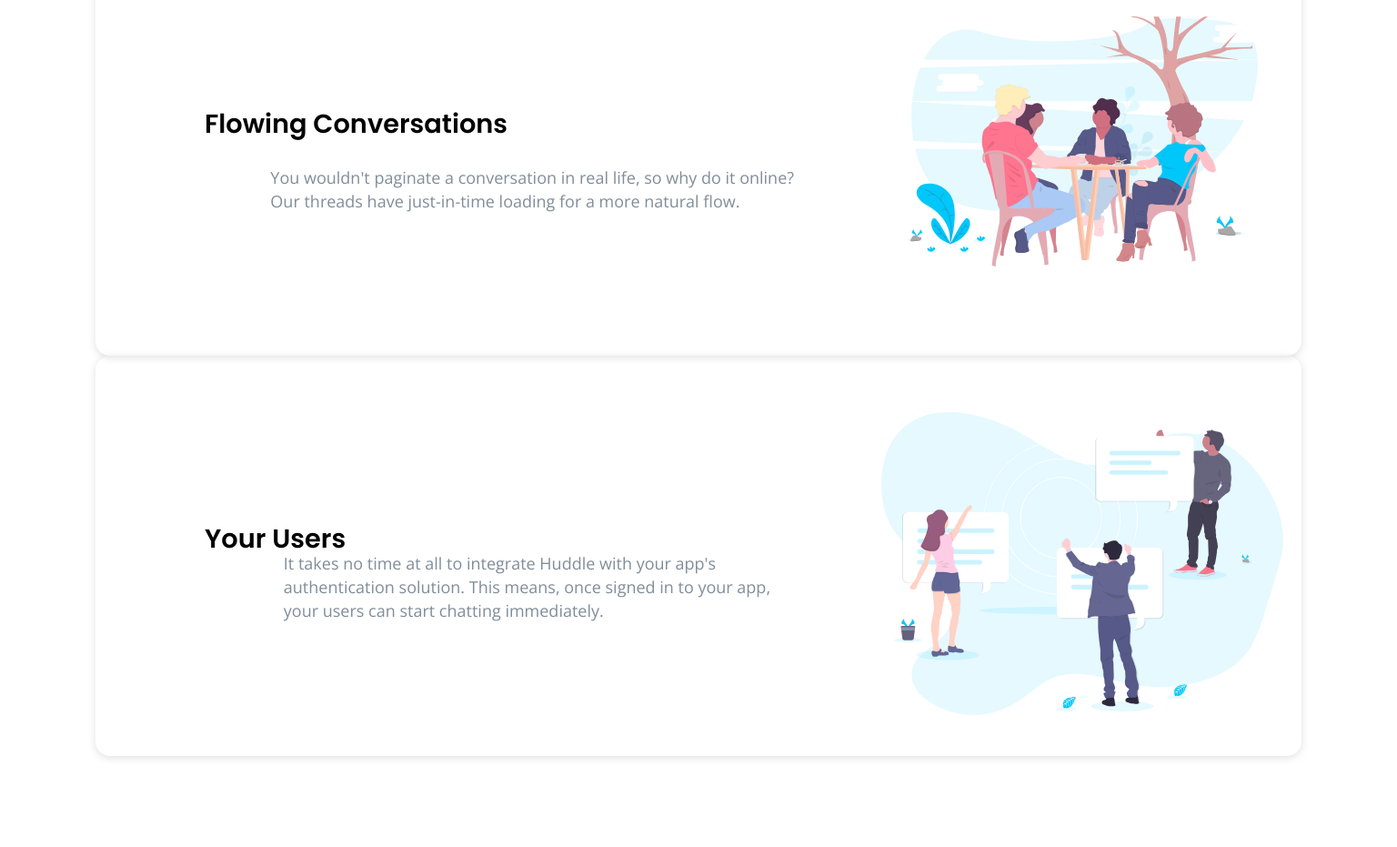
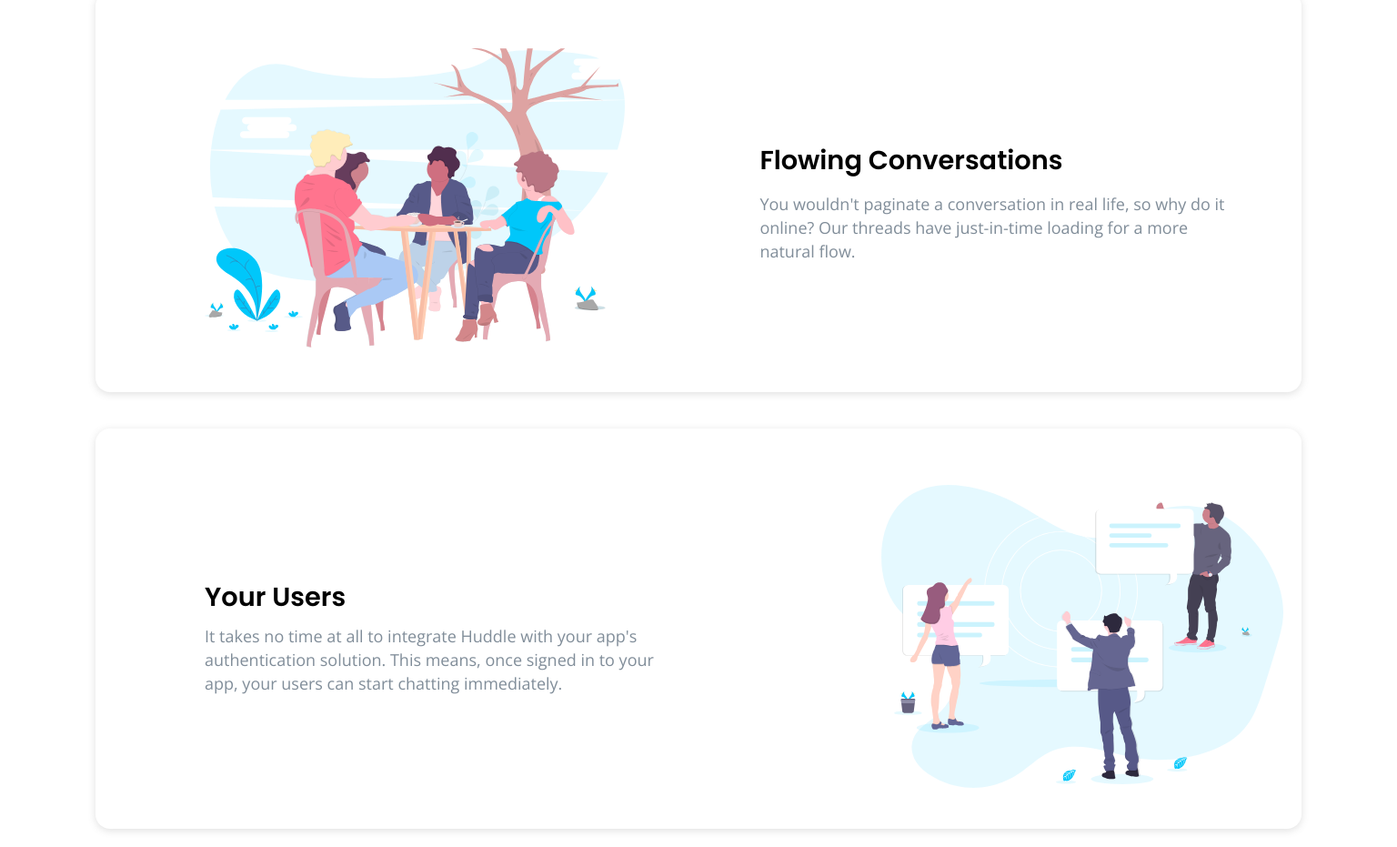
Before and after one commit to kcredd-y/Huddle-landing-page-with-alternating-feature-blocks, a plain HTML site: page index.html in a window 1536 px wide. Shown: the part 1422-2353 px from the top of the page at 91% size. Drawn offline with nearby package versions, Linux system fonts and the light colour scheme.

Commit message:
card update

```diff
--- a/index.html
+++ b/index.html
@@ -62,15 +62,15 @@
           with a feedback form.
         </p>
       </div>
-      <div class="card">
+      <div class="card" id="card__flowing">
         <img
           src="./images/illustration-flowing-conversation.svg"
           alt="three people sitting around the table"
-          class="card__image"
-          id="flowing"
+          class="card__image "
+          id="flowing__image"
         />
 
-        <h2 class="card__header">Flowing Conversations</h2>
+        <h2 class="card__header" id="flowing_header">Flowing Conversations</h2>
         <p class="card__description" id="flowing_description">
           You wouldn't paginate a conversation in real life, so why do it
           online? Our threads have just-in-time loading for a more natural flow.
--- a/style.css
+++ b/style.css
@@ -327,7 +327,7 @@ span:hover {
   }
 
   .card {
-    margin: 0;
+    margin: 40px 0 0 0;
     display: grid;
     padding-left: 120px;
     grid-template-columns: 0.6fr 0.4fr;
@@ -353,4 +353,36 @@ span:hover {
     padding-right: 12%;
     font-size: 18px;
   }
+
+  #card__flowing {
+    margin: 40px 0 0 0;
+    display: grid;
+    padding-left: 120px;
+    grid-template-columns: 0.4fr 0.6fr;
+    height: 440px;
+  }
+
+  #flowing__image {
+    grid-column: 1/2;
+    padding-left: 0;
+    padding-right: -35px;
+  }
+
+  #flowing_header {
+    grid-column: 2/3;
+    padding-left: 8rem;
+    font-size: 1.8em;
+  }
+  #flowing_description {
+    grid-column: 2/3;
+    padding-top: 5px;
+    padding-left: 8rem;
+    font-size: 18px;
+  }
+  #user {
+    padding: 0;
+  }
+  #user__description {
+    padding: 0 27% 0 0;
+  }
 }
```
